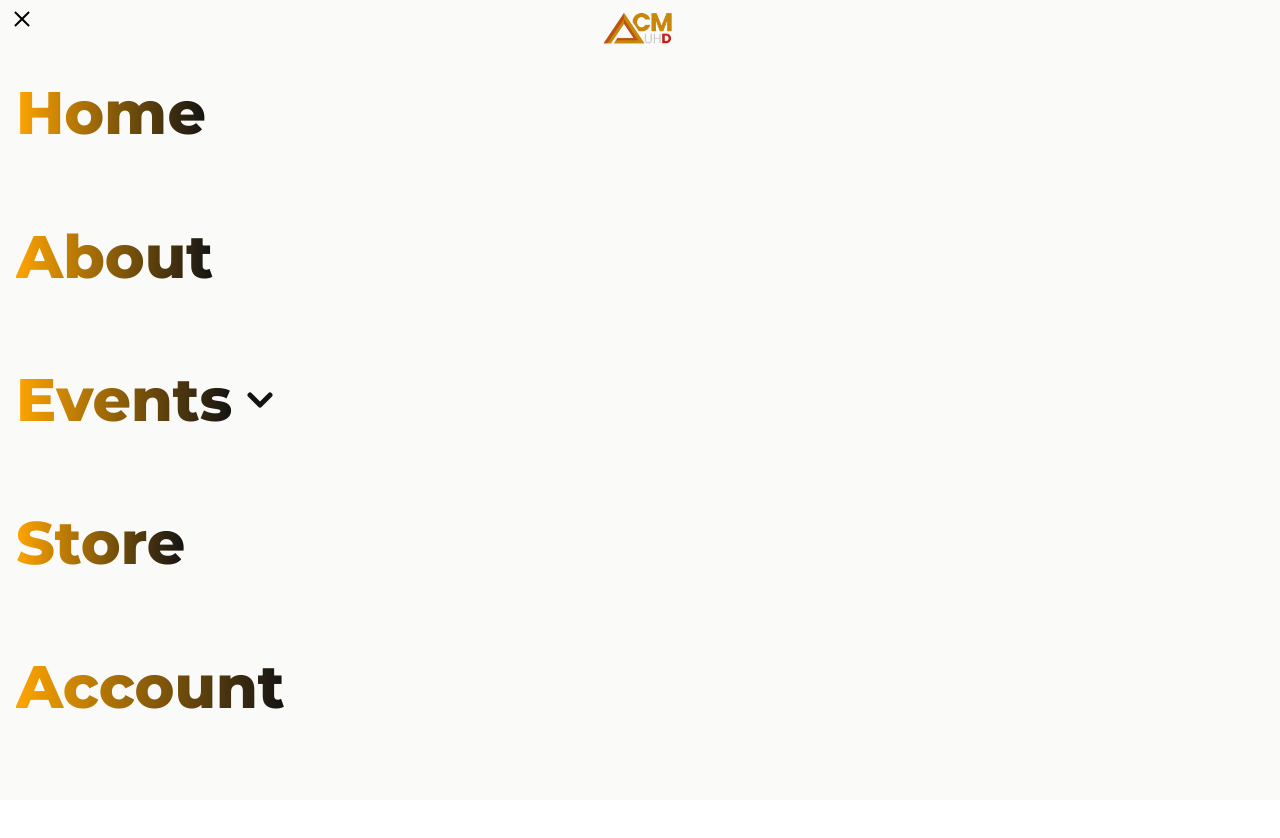
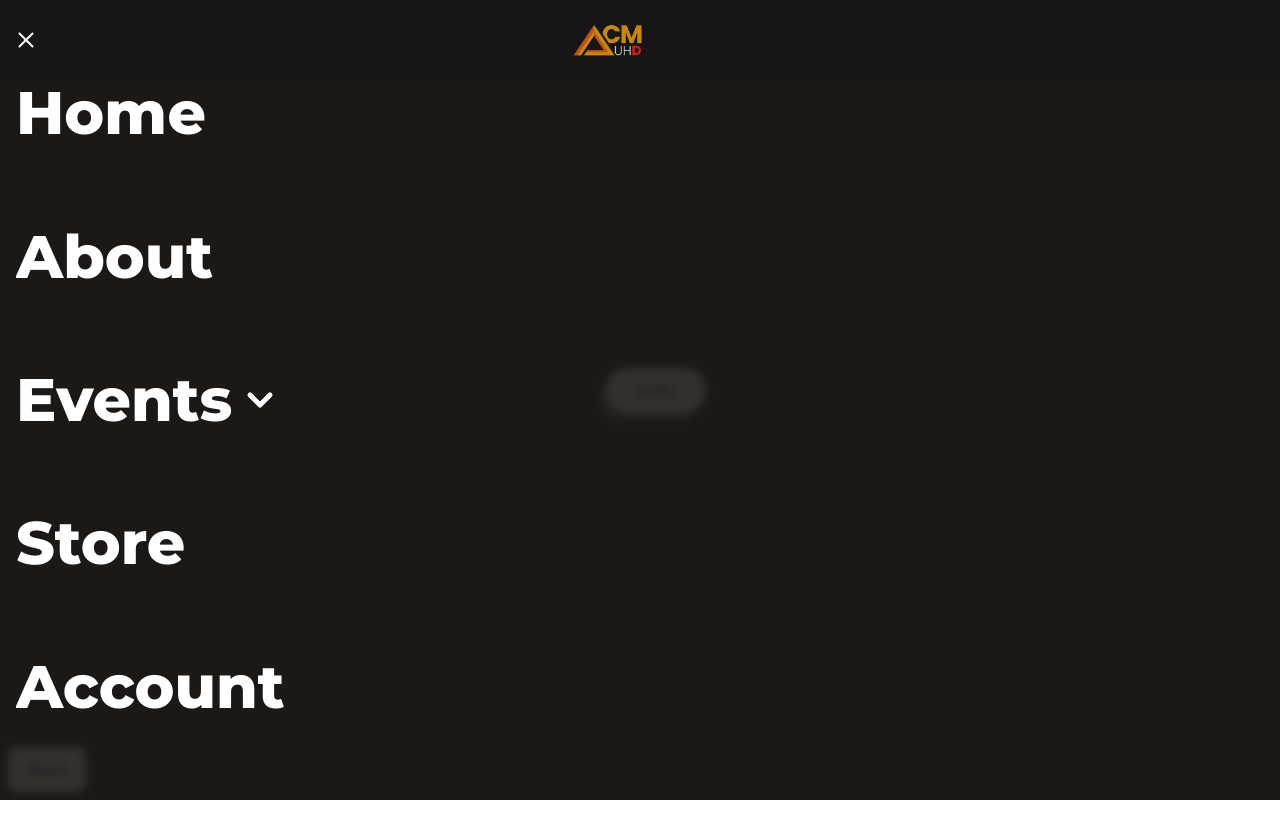
Before and after one commit to UHDACM/UHDACM-WEB-V2, a React (Vite) app: page /playground in a window 1280 px wide. Both pictures are taken after a click on the element 22 px from the left and 19 px from the top of the page. Shown: the top 838 px of the page. Before the commit the page ends 800 px from the top, so only its background shows below. Built offline with nearby package versions, Linux system fonts and the light colour scheme; a web font is replaced by a local one.

Commit message:
Made the nav btn and logo in one dive to give a background color and made the ul tag a backdrop blur to blur out the background and gave it a dark overlay and made the li tags white

```diff
--- a/src/components/Navbar/Navbar.tsx
+++ b/src/components/Navbar/Navbar.tsx
@@ -14,7 +14,8 @@ const NavItem = ({ text, dropdownItems }) => {
       >
         <span
           style={{
-            background: "linear-gradient(to right, #ffa500, rgb(19, 19, 19))",
+            background:
+              "linear-gradient(to right,rgb(255, 255, 255), rgb(255, 255, 255))",
             WebkitBackgroundClip: "text",
             WebkitTextFillColor: "transparent",
           }}
@@ -28,7 +29,7 @@ const NavItem = ({ text, dropdownItems }) => {
             }`}
             size={40}
             style={{
-              color: "rgb(19,19,19)",
+              color: "#fff",
               WebkitBackgroundClip: "text",
               WebkitTextFillColor: "transparent",
             }}
@@ -102,12 +103,10 @@ export default function Navbar() {
     </div>
   ) : (
     <>
-      <div className="fixed w-20 z-40  top-2 ">
-        <img src={logo} alt="Logo" />
-      </div>
+      <div style={{backgroundColor: "#161618"}} className="flex items-center fixed top-0 w-screen px-4 justify-between z-50">
 
         <div
-        className="w-5 flex flex-col space-y-1 fixed left-3 top-3 cursor-pointer z-50"
+          className="w-5 flex flex-col space-y-1 cursor-pointer z-50"
           onClick={handleToggle}
           aria-expanded={isOpen}
         >
@@ -115,7 +114,7 @@ export default function Navbar() {
           <div
             className={`w-full h-0.5 transition-transform duration-300 ${
               isOpen
-              ? "transform rotate-45 translate-y-1.5 bg-black"
+                ? "transform rotate-45 translate-y-1.5 bg-white"
                 : "bg-stone-50"
             }`}
           ></div>
@@ -131,17 +130,25 @@ export default function Navbar() {
           <div
             className={`w-full h-0.5 transition-transform duration-300 ${
               isOpen
-              ? "transform -rotate-45 -translate-y-1.5 bg-black"
+                ? "transform -rotate-45 -translate-y-1.5 bg-white"
                 : "bg-stone-50"
             }`}
           ></div>
         </div>
+        <div className="w-20 z-40  top-2 ">
+          <img src={logo} alt="Logo" />
+        </div>
+        <div className="w-20 h-20">
+
+        </div>
+      </div>
 
       <ul
-        className={`fixed nav-link w-full h-screen top-0 left-0 flex flex-col justify-evenly items-left bg-stone-50 z-10 text-4xl sm:text-6xl transition-transform duration-300 ${
+        className={`fixed nav-link w-full h-screen top-0 left-0 flex flex-col justify-evenly items-left   z-10 text-4xl sm:text-6xl transition-transform duration-300 backdrop-blur-sm ${
           isOpen ? "translate-y-0" : "-translate-y-full"
         }`}
       >
+        <div className="w-full backdrop-blur-lg h-full  opacity-90 bg-stone-900 absolute "></div>
         {navItems.map((item, index) => (
           <NavItem
             key={index}
--- a/src/components/Navbar/navbar.css
+++ b/src/components/Navbar/navbar.css
@@ -34,7 +34,7 @@
   bottom: -5px;
   width: 100%;
   height: 3px;
-  background: linear-gradient(to right, #ffa500, rgb(19, 19, 19));
+  background: linear-gradient(to right, #ffffff, rgb(255, 255, 255));
   transform: scaleX(0);
   transform-origin: bottom right;
   transition: transform 0.3s ease;
--- a/src/pages/HomePage.tsx
+++ b/src/pages/HomePage.tsx
@@ -3,7 +3,7 @@ import { useNavigate } from "react-router-dom";
 export default function HomePage() {
     const navigate = useNavigate();
     return (
-        <div className='w-screen h-screen flex items-center justify-center'>
+        <div style={{backgroundColor: "#161618"}} className='w-screen h-screen flex items-center justify-center'>
             <button onClick={() => navigate('/playground')} className='border-gray-300'>To Playground</button>
         </div>
     );
--- a/src/pages/PlaygroundPage.tsx
+++ b/src/pages/PlaygroundPage.tsx
@@ -6,7 +6,7 @@ import Navbar from "../components/Navbar/Navbar";
 export default function PlaygroundPage() {
     return (
         <>
-            <div className='w-screen h-screen flex items-center justify-center align-middle relative'>
+            <div style={{backgroundColor: "#161618"}} className='w-screen h-screen flex items-center justify-center align-middle relative'>
                 <PGPHeader/>
             </div>
         </>
@@ -21,7 +21,8 @@ function PGPHeader() {
                 <button onClick={() => navigate('/')} className='border-gray-300'>Back</button>
             </div>
             <Navbar />
-            {/* <Button label={'hello'} /> */}
+            <div style={{width: "20px", height: "300vh"}}></div>
+            <Button label={'hello'} />
         </>
     )
 }
--- a/src/tailwind_out.css
+++ b/src/tailwind_out.css
@@ -586,20 +586,12 @@ video {
   left: 0.5rem;
 }
 
-.left-3 {
-  left: 0.75rem;
-}
-
 .top-0 {
   top: 0px;
 }
 
 .top-2 {
   top: 0.5rem;
-}
-
-.top-3 {
-  top: 0.75rem;
 }
 
 .z-10 {
@@ -628,6 +620,14 @@ video {
 
 .h-0\.5 {
   height: 0.125rem;
+}
+
+.h-20 {
+  height: 5rem;
+}
+
+.h-full {
+  height: 100%;
 }
 
 .h-screen {
@@ -723,6 +723,10 @@ video {
   justify-content: center;
 }
 
+.justify-between {
+  justify-content: space-between;
+}
+
 .justify-evenly {
   justify-content: space-evenly;
 }
@@ -750,11 +754,6 @@ video {
   border-color: rgb(209 213 219 / var(--tw-border-opacity, 1));
 }
 
-.bg-black {
-  --tw-bg-opacity: 1;
-  background-color: rgb(0 0 0 / var(--tw-bg-opacity, 1));
-}
-
 .bg-stone-100 {
   --tw-bg-opacity: 1;
   background-color: rgb(245 245 244 / var(--tw-bg-opacity, 1));
@@ -775,6 +774,26 @@ video {
   background-color: rgb(28 25 23 / var(--tw-bg-opacity, 1));
 }
 
+.bg-white {
+  --tw-bg-opacity: 1;
+  background-color: rgb(255 255 255 / var(--tw-bg-opacity, 1));
+}
+
+.bg-zinc-300 {
+  --tw-bg-opacity: 1;
+  background-color: rgb(212 212 216 / var(--tw-bg-opacity, 1));
+}
+
+.bg-zinc-800 {
+  --tw-bg-opacity: 1;
+  background-color: rgb(39 39 42 / var(--tw-bg-opacity, 1));
+}
+
+.bg-red-300 {
+  --tw-bg-opacity: 1;
+  background-color: rgb(252 165 165 / var(--tw-bg-opacity, 1));
+}
+
 .p-2 {
   padding: 0.5rem;
 }
@@ -787,6 +806,16 @@ video {
 .py-2 {
   padding-top: 0.5rem;
   padding-bottom: 0.5rem;
+}
+
+.px-3 {
+  padding-left: 0.75rem;
+  padding-right: 0.75rem;
+}
+
+.px-4 {
+  padding-left: 1rem;
+  padding-right: 1rem;
 }
 
 .text-center {
@@ -815,6 +844,10 @@ video {
   opacity: 1;
 }
 
+.opacity-90 {
+  opacity: 0.9;
+}
+
 .shadow-lg {
   --tw-shadow: 0 10px 15px -3px rgb(0 0 0 / 0.1), 0 4px 6px -4px rgb(0 0 0 / 0.1);
   --tw-shadow-colored: 0 10px 15px -3px var(--tw-shadow-color), 0 4px 6px -4px var(--tw-shadow-color);
@@ -823,6 +856,18 @@ video {
 
 .outline {
   outline-style: solid;
+}
+
+.backdrop-blur-lg {
+  --tw-backdrop-blur: blur(16px);
+  -webkit-backdrop-filter: var(--tw-backdrop-blur) var(--tw-backdrop-brightness) var(--tw-backdrop-contrast) var(--tw-backdrop-grayscale) var(--tw-backdrop-hue-rotate) var(--tw-backdrop-invert) var(--tw-backdrop-opacity) var(--tw-backdrop-saturate) var(--tw-backdrop-sepia);
+  backdrop-filter: var(--tw-backdrop-blur) var(--tw-backdrop-brightness) var(--tw-backdrop-contrast) var(--tw-backdrop-grayscale) var(--tw-backdrop-hue-rotate) var(--tw-backdrop-invert) var(--tw-backdrop-opacity) var(--tw-backdrop-saturate) var(--tw-backdrop-sepia);
+}
+
+.backdrop-blur-sm {
+  --tw-backdrop-blur: blur(4px);
+  -webkit-backdrop-filter: var(--tw-backdrop-blur) var(--tw-backdrop-brightness) var(--tw-backdrop-contrast) var(--tw-backdrop-grayscale) var(--tw-backdrop-hue-rotate) var(--tw-backdrop-invert) var(--tw-backdrop-opacity) var(--tw-backdrop-saturate) var(--tw-backdrop-sepia);
+  backdrop-filter: var(--tw-backdrop-blur) var(--tw-backdrop-brightness) var(--tw-backdrop-contrast) var(--tw-backdrop-grayscale) var(--tw-backdrop-hue-rotate) var(--tw-backdrop-invert) var(--tw-backdrop-opacity) var(--tw-backdrop-saturate) var(--tw-backdrop-sepia);
 }
 
 .transition-all {
```
Also changed, not shown: 2 other files (tests, documents, lock files or other folders). Lines whose indentation alone changed are shown as unchanged.
